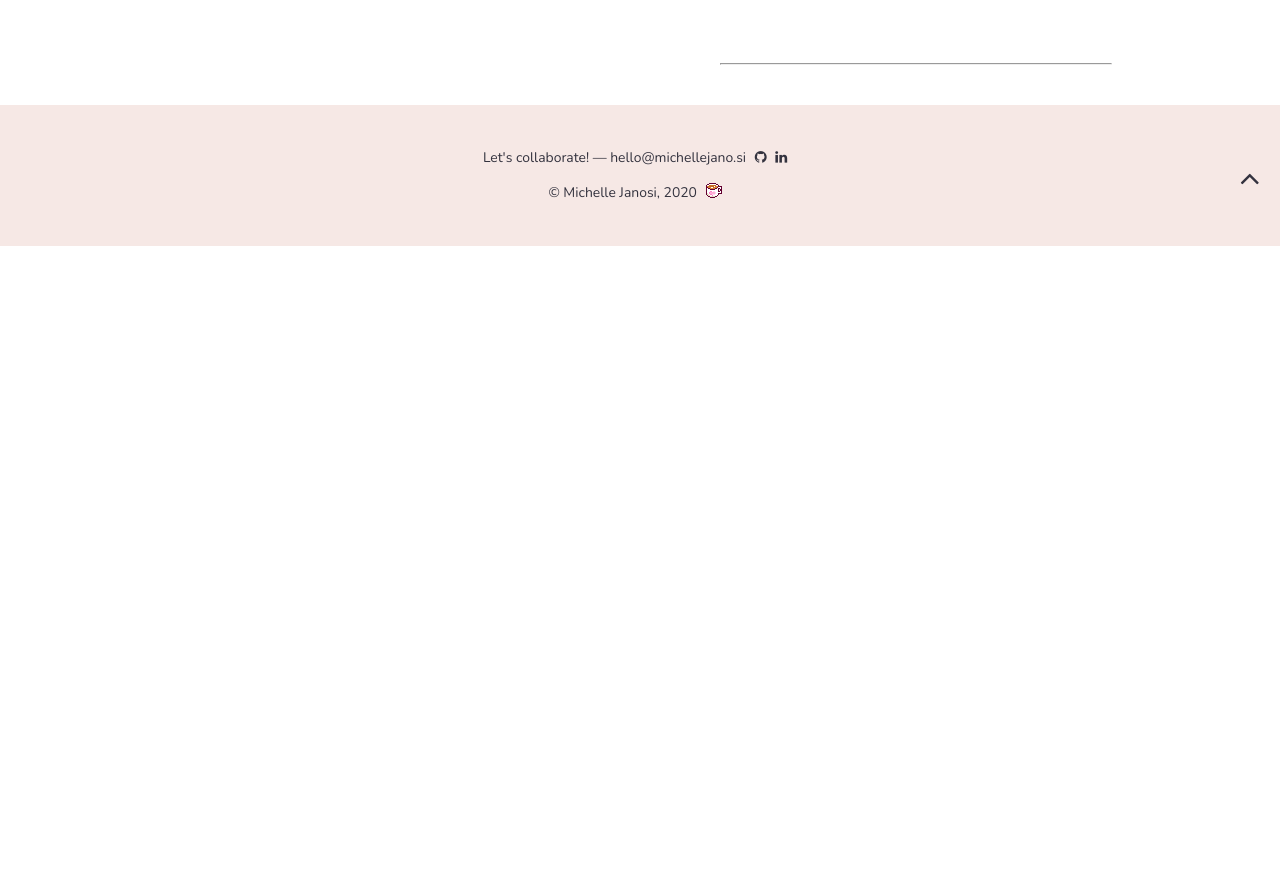
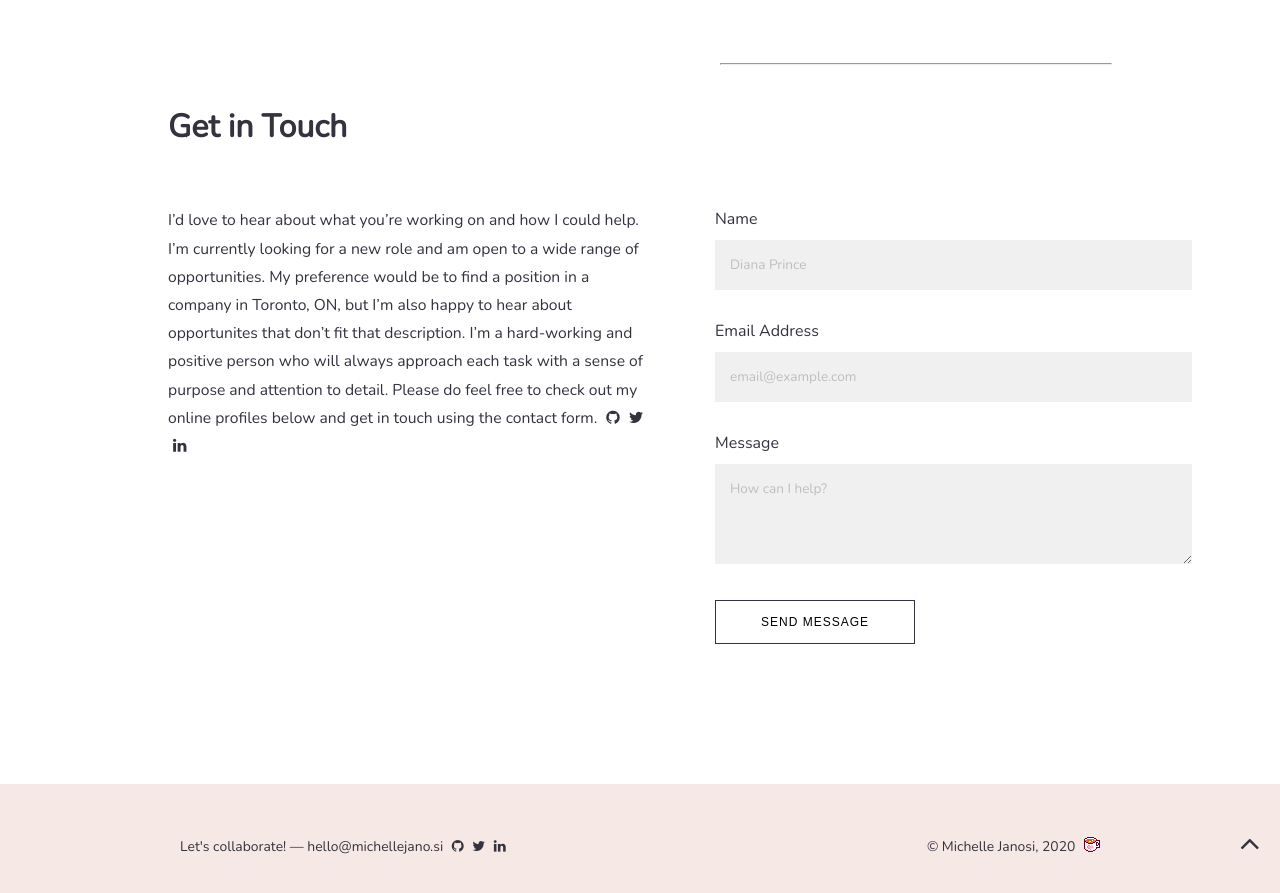
Before and after one commit to michellejanosi/portfolio-v2.0, a plain HTML site: page index.html in a window 1280 px wide. Shown: the part 4144-5037 px from the top of the page. Before the commit the page ends 4390 px from the top, so only its background shows below. Drawn offline with nearby package versions, Linux system fonts and the light colour scheme.

Commit message:
Add contact section with form and correct footer for desktop

```diff
--- a/index.html
+++ b/index.html
@@ -141,13 +141,43 @@
         </div>
       </div>
     </section>
+
+    <section id="contact">
+      <h2>Get in Touch</h2>
+      <div class="contact-container">
+        <p>I’d love to hear about what you’re working on and how I could help. I’m currently looking for a new role and am open to a wide range of opportunities. My preference would be to find a position in a company in Toronto, ON, but I’m also happy to hear about opportunites that don’t fit that description. I’m a hard-working and positive person who will always approach each task with a sense of purpose and attention to detail. Please do feel free to check out my online profiles below and get in touch using the contact form.
+
+        <a href="https://github.com/michellejanosi" class="social" target="_blank"><i class="fa fa-github"></i></a>
+        <a href="https://www.twitter.com/_mjelle/" class="social" target="_blank"><i class="fa fa-twitter"></i></a>
+        <a href="https://www.linkedin.com/in/michellejanosi/" class="social" target="_blank"><i class="fa fa-linkedin"></i></a></p>
+
+        <form action="https://formspree.io/xwkrlrre" method="POST">
+          <div class="form-control">
+              <label for="name">Name</label>
+              <input type="text" id="name" name="name" placeholder="Diana Prince">
+              <small></small>
+          </div>
+          <div class="form-control email">
+              <label for="email">Email Address</label>
+              <input type="email" id="email" name="email" placeholder="email@example.com">
+              <small></small>
+          </div>
+          <div class="form-control">
+              <label for="message">Message</label>
+              <textarea id="message" placeholder="How can I help?"></textarea>
+              <small></small>
+          </div>
+          <button type="submit" class="btn">Send Message</button>
+        </form>
+      </div>
+    </section>
   </main>
 
   <footer>
     <!--contact section: email, github, & linkedin-->
     <div>
       <p class="footer-left">
-        Let's collaborate! &mdash; <a href="mailto:hello@michellejano.si?Subject=Hello!">hello@michellejano.si</a> <a href="https://github.com/michellejanosi" target="_blank"><i class="fa fa-github"></i></a> <a href="https://www.linkedin.com/in/michellejanosi/" target="_blank"><i class="fa fa-linkedin"></i></a>
+        Let's collaborate! &mdash; <a href="mailto:hello@michellejano.si?Subject=Hello!">hello@michellejano.si</a> <a href="https://github.com/michellejanosi" target="_blank"><i class="fa fa-github"></i></a> <a href="https://www.twitter.com/_mjelle/" target="_blank"><i class="fa fa-twitter"></i></a> <a href="https://www.linkedin.com/in/michellejanosi/" target="_blank"><i class="fa fa-linkedin"></i></a>
       </p>
 
       <p class="footer-right">
--- a/style.css
+++ b/style.css
@@ -124,7 +124,7 @@ header nav ul li a:hover {
   width: 100%;
 }
 
-.projects h2, #services h2, #about h2 {
+.projects h2, #services h2, #about h2, #contact h2 {
     margin-left: 40px;
     font-size: 2rem;
 }
@@ -163,7 +163,7 @@ header nav ul li a:hover {
   margin-bottom: 20px;
 }
 
-.project .btn {
+.project .btn, form .btn {
   font-size: 0.75em;
   font-weight: 100;
   line-height: 1;
@@ -178,7 +178,7 @@ header nav ul li a:hover {
   cursor: pointer;
 }
 
-.project .btn:hover {
+.project .btn:hover, form .btn:hover {
   background-color: #33323e;
   color: #fff;
 }
@@ -188,7 +188,7 @@ header nav ul li a:hover {
   width: 100%;
 }
 
-#services h2, #about h2 {
+#services h2, #about h2, #contact h2 {
   margin-bottom: 20px;
 }
 
@@ -243,8 +243,64 @@ header nav ul li a:hover {
   margin-bottom: 40px;
 }
 
-#about .about-container {
+#about .about-container, #contact .contact-container {
   margin: 40px;
+}
+
+/* contacct section styles */
+#contact {
+  width: 100%;
+}
+
+#contact .contact-container {
+  display: flex;
+  flex-direction: column;
+  margin-bottom: 100px;
+  width: 100%;
+  padding-bottom: 40px;
+  margin: 0 40px;
+}
+
+#contact .contact-container p {
+  width: 85%;
+}
+
+form {
+  display: flex;
+  flex-direction: column;
+  width: 85%;
+  margin: 40px 0 100px 0;
+}
+
+form .form-control {
+  padding-bottom: 30px;
+}
+
+form .form-control label {
+  display: block;
+  padding-bottom: 10px;
+}
+
+form .form-control input, form .form-control textarea {
+  background-color: #f0f0f0;
+  width: 100%;
+  font-family: inherit;
+  border: none;
+  height: 50px;
+  padding: 15px;
+  letter-spacing: 1px;
+}
+
+form .form-control input::placeholder, form .form-control textarea::placeholder {
+  opacity: 40%;
+  font-size: 0.85rem;
+  letter-spacing: normal;
+}
+
+form .form-control textarea {
+  min-height: 100px;
+  max-height: 180px;
+  resize: vertical;
 }
 
 /* footer styles */
@@ -274,13 +330,13 @@ footer a {
   opacity: 1;
 }
 
-.fa-github, .fa-linkedin {
+.fa-github, .fa-linkedin, .fa-twitter {
   padding-left: 5px;
 }
 
 .fa-angle-up {
   position: absolute;
-  bottom: 37%;
+  bottom: 40%;
   right: 20px;
   font-size: 2rem;
 }
@@ -318,7 +374,7 @@ footer a {
     font-size: 0.98rem;
   }
 
-  #portfolio, #about {
+  #portfolio, #about, #services, #contact {
     width: 80%;
     margin: auto;
   }
@@ -347,11 +403,6 @@ footer a {
     margin-top: 0;
   }
 
-  #services {
-    width: 80%;
-    margin: auto;
-  }
-
   #services ul {
     flex-direction: row;
     justify-content: space-between;
@@ -373,9 +424,22 @@ footer a {
     margin-bottom: 72.5px;
   }
 
+  #contact .contact-container {
+    flex-direction: row;
+  }
+
+  #contact .contact-container p {
+    margin: 8px 70px 70px 0;
+    padding: 30px 0;
+  }
+
   footer div {
+    flex-direction: row;
     justify-content: space-between;
-    align-items: center;
-    padding: 40px 110px 40px 100px;
+    padding: 40px 180px;
+  }
+
+  footer div .footer-left {
+    margin-top: 10px;
   }
 }
```
